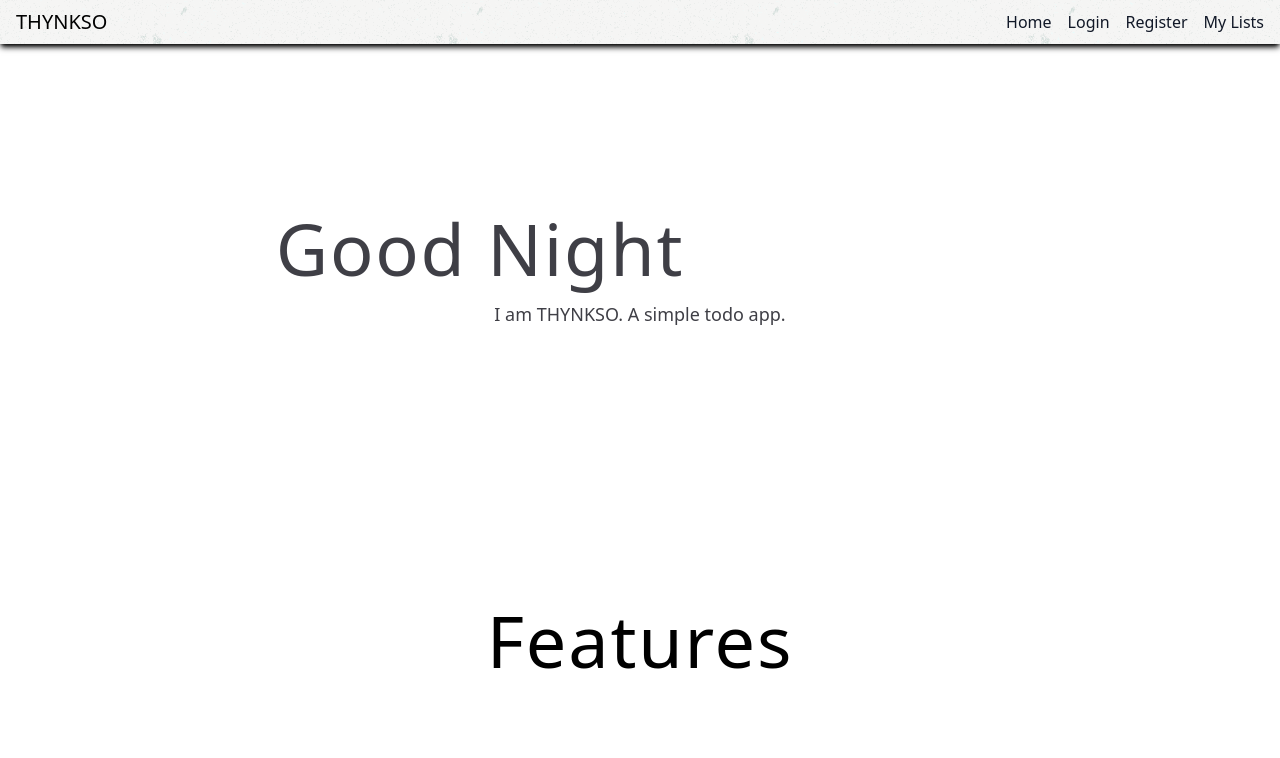
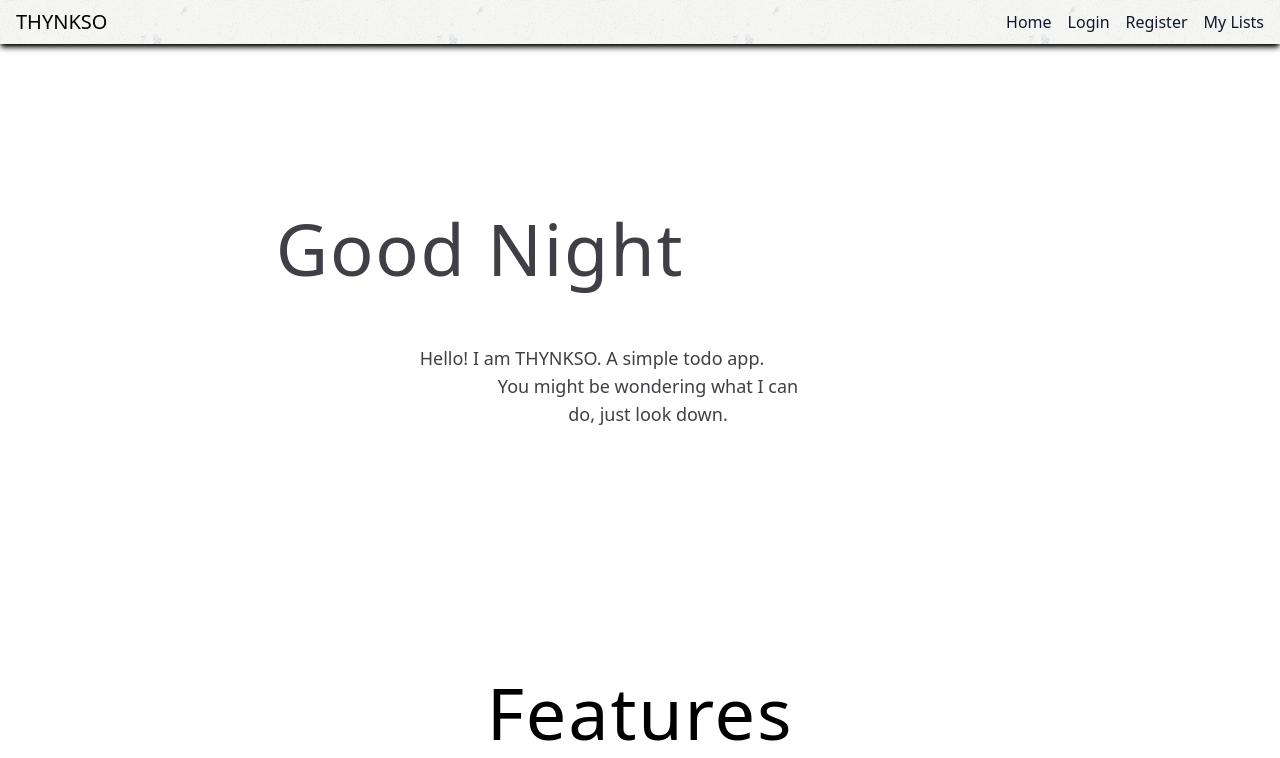
Before and after one commit to W01v3n/TodoApp, a React (Vite) app in the folder frontend/: page / in a window 1280 px wide. Shown: the top 758 px of the page. Built offline with nearby package versions, Linux system fonts and the light colour scheme.

Commit message:
Better aligned hero section on home page.

```diff
--- a/frontend/src/pages/Home/Sections/HeroSection.tsx
+++ b/frontend/src/pages/Home/Sections/HeroSection.tsx
@@ -19,9 +19,14 @@ function HeroSection() {
         <h1 className="text-5xl font-extralight tracking-wide md:col-span-3 md:text-7xl md:font-thin">
           {getTimeOfDay()}
         </h1>
-        <p className="text-lg font-light md:col-span-3 md:row-span-1 md:pl-80">
-          I am THYNKSO. A simple todo app.
-        </p>
+        <div className="md:col-span-3 md:row-span-1 md:pr-40 md:pt-2">
+          <p className="text-lg font-light md:ml-96">
+            Hello! I am THYNKSO. A simple todo app.
+          </p>
+          <p className="text-lg font-light md:ml-96 md:pl-28">
+            You might be wondering what I can do, just look down.
+          </p>
+        </div>
       </div>
     </section>
   );
```
